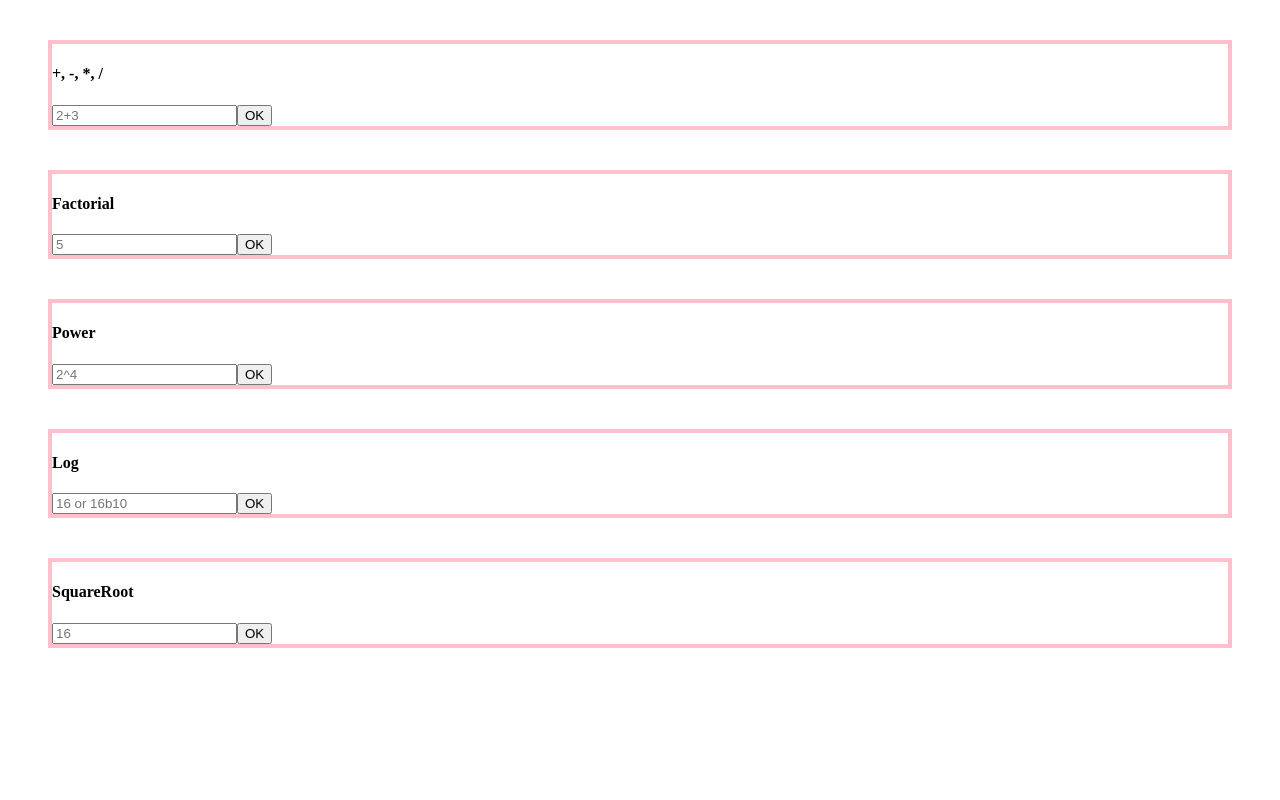
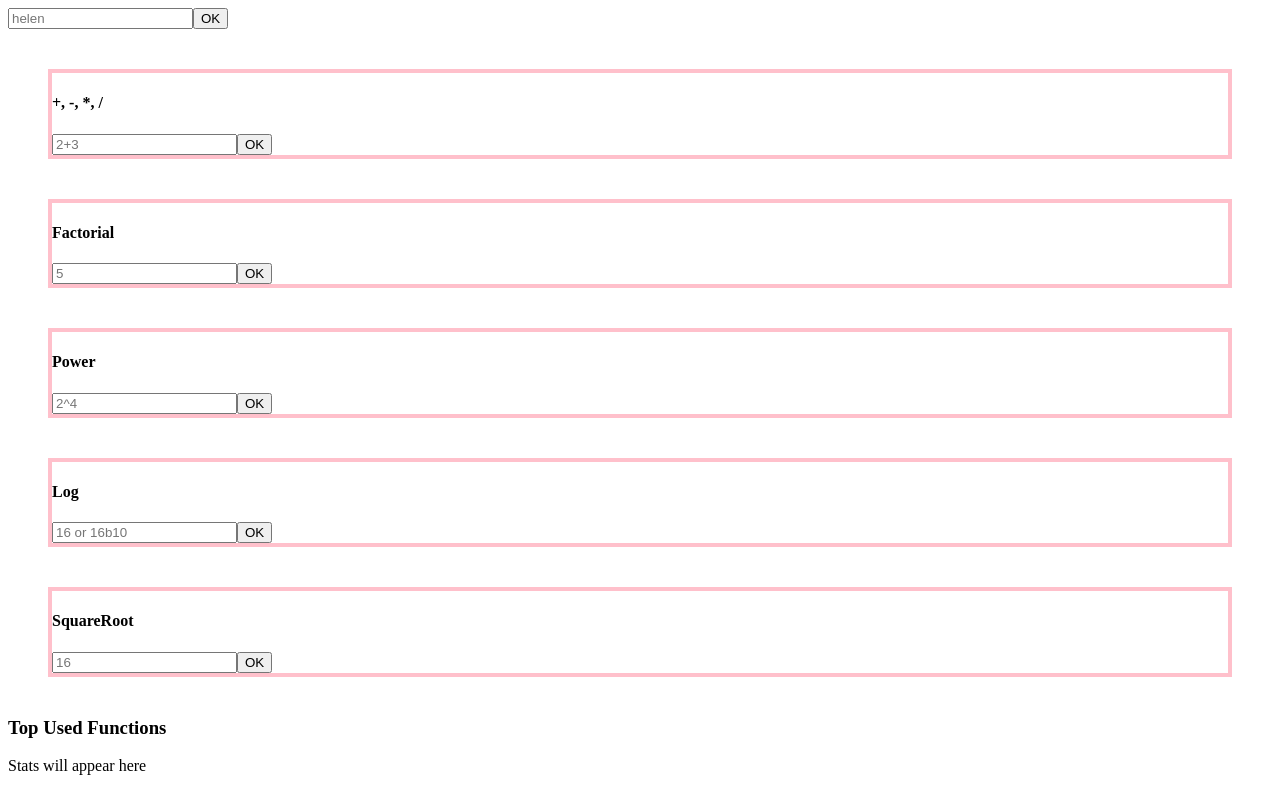
Before and after one commit to ram46/plus, a React app: page / in a window 1280 px wide. Built offline with nearby package versions, Linux system fonts and the light colour scheme; the HTML template or start-up script is replaced by a standard one.

Commit message:
added User and Stats components

```diff
--- /dev/null
+++ b/client/src/components/Stats.jsx
@@ -0,0 +1,29 @@
+import React from 'react';
+import ReactDOM from 'react-dom';
+
+class Stats extends React.Component {
+  constructor(props) {
+    super(props);
+    this.handleStats = this.handleStats.bind(this);
+    this.state = {
+      topFunc: []
+    }
+  }
+
+  handleStats() {
+    this.props.stats((result) => {
+      this.state.topFunc = result
+    })
+  }
+
+  render() {
+    return (<div>
+      <h3> Top Used Functions </h3>
+      {this.handleStats}
+      <div> Stats will appear here {this.state.topFunc} </div>
+      </div>)
+  }
+}
+
+
+export default Stats
--- /dev/null
+++ b/client/src/components/User.jsx
@@ -0,0 +1,52 @@
+import React from 'react';
+import ReactDOM from 'react-dom';
+
+class User extends React.Component {
+  constructor(props) {
+    super(props);
+    this.onChange = this.onChange.bind(this);
+    this.onKeyPress = this.onKeyPress.bind(this);
+    this.onSubmit = this.onSubmit.bind(this);
+    this.state = {
+      user: '',
+      data: []
+    }
+  }
+
+  onChange(e) {
+    this.setState({user: e.target.value})
+  }
+
+  onKeyPress(e) {
+    if (e.keyCode === 13 || e.which === 13) {
+      this.onSubmit()
+    }
+  }
+
+
+  // addDiv() {
+  //   <div> testing {this.state.user} </div>
+  // }
+
+  onSubmit() {
+    console.log('clicked!!')
+
+    this.props.userData(this.state.user, (result) => {
+      this.state.data = result;
+      console.log(this.state.data)
+    })
+
+  }
+
+
+  render() {
+    return (<div>
+      <input placeholder='helen' value={this.state.user} onChange={this.onChange} onKeyPress={this.onKeyPress} />
+      <button onClick={this.onSubmit} > OK </button>
+      <div> {this.state.user} </div>
+      </div>)
+  }
+
+}
+
+export default User
--- a/client/src/index.jsx
+++ b/client/src/index.jsx
@@ -8,6 +8,9 @@ import Factorial from './components/Factorial.jsx';
 import Power from './components/Power.jsx';
 import Log from './components/Log.jsx';
 import SquareRoot from './components/SquareRoot.jsx';
+import Stats from './components/Stats.jsx';
+import User from './components/User.jsx';
+
 
 import util from '../../helpers/math.js'
 import parser from '../../helpers/parser.js'
@@ -20,6 +23,8 @@ class App extends React.Component {
     this.calcPower = this.calcPower.bind(this);
     this.calcLog = this.calcLog.bind(this);
     this.calcSquareRoot = this.calcSquareRoot.bind(this);
+    this.stats = this.stats.bind(this);
+    this.userData = this.userData.bind(this);
 
     this.divStyle = {
       margin: '40px',
@@ -68,8 +73,19 @@ class App extends React.Component {
     cb(result);
   }
 
+  stats(cb) {
+    cb('testing!!')
+  }
+
+  userData(username, cb) {
+    cb(['user data','user data']);
+  }
+
   render () {
     return (<div>
+      <div>
+        <User userData={this.userData}/>
+      </div>
       <div style={this.divStyle}>
         <Basic calcBasic={this.calcBasic}/>
       </div>
@@ -85,6 +101,10 @@ class App extends React.Component {
       <div style={this.divStyle}>
         <SquareRoot calcSquareRoot={this.calcSquareRoot} />
       </div>
+
+      <div>
+        <Stats stats={this.stats} />
+      </div>
     </div>)
   }
 }
```
